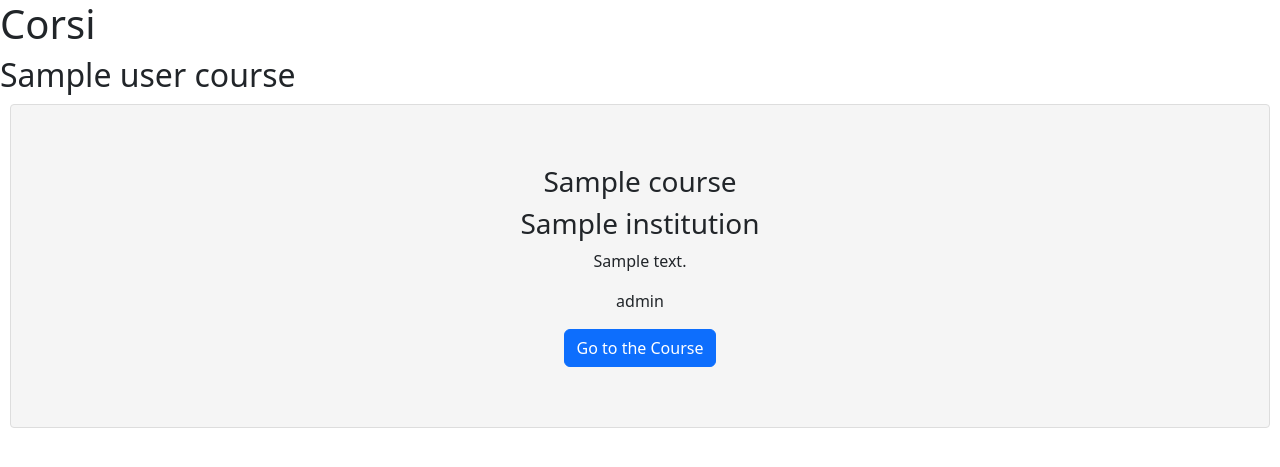
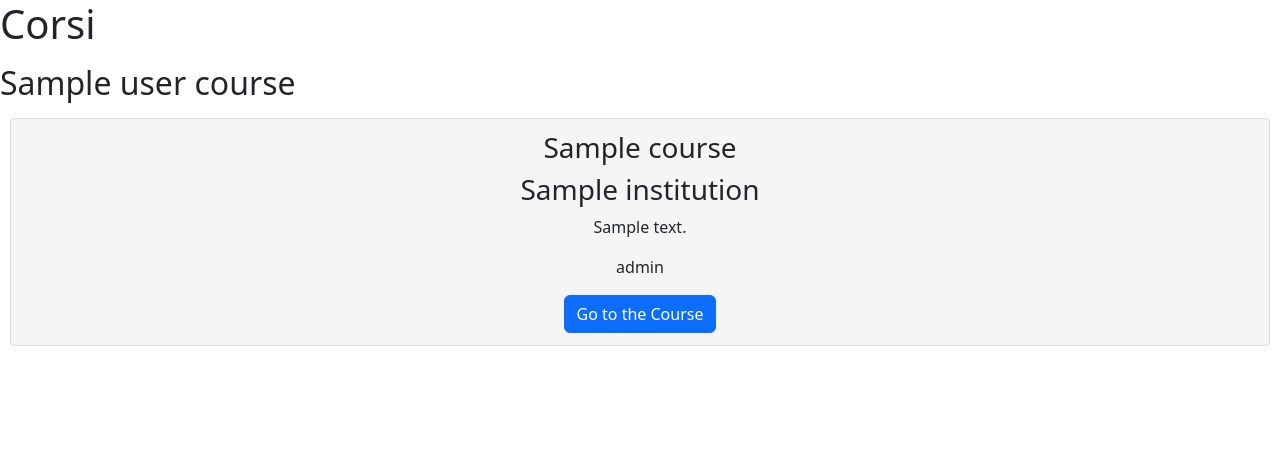
Before and after one commit to Chemo112/MOOC_RECCOMENDER, a Flask app: template templates/show_courses.html in a window 1280 px wide. Shown: the top 467 px of the page. Run offline with Flask 3, Linux system fonts and the light colour scheme; the template is opened without the code that fills it: most values are stand-ins (such as "Sample title", 1, 10 or a date in 2020); parts of the project's set-up code (start-up, migrations or seed data) failed here and were passed over; some libraries are stand-ins or nearby versions.

```diff
--- a/templates/show_courses.html
+++ b/templates/show_courses.html
@@ -16,12 +16,12 @@
     <h1>Corsi</h1>
 
     {% for subject, courses in user_courses.items() %}
-    <h2>{{ subject }}</h2>
+    <p align="center"><h2>{{ subject }}</h2></p>
     <ul>
         {% for index, course in courses.iterrows() %}
         <li>
             <form action="{{ course['course_url'] }}">
-                <div class="course-container text-center my-5">
+                <div class="course-container">
                     <h3>{{ course['title'] }}</h3>
                     <h3>{{ course['institution'] }}</h3>
                     <p>{{ course['summary'] }}</p>
```
